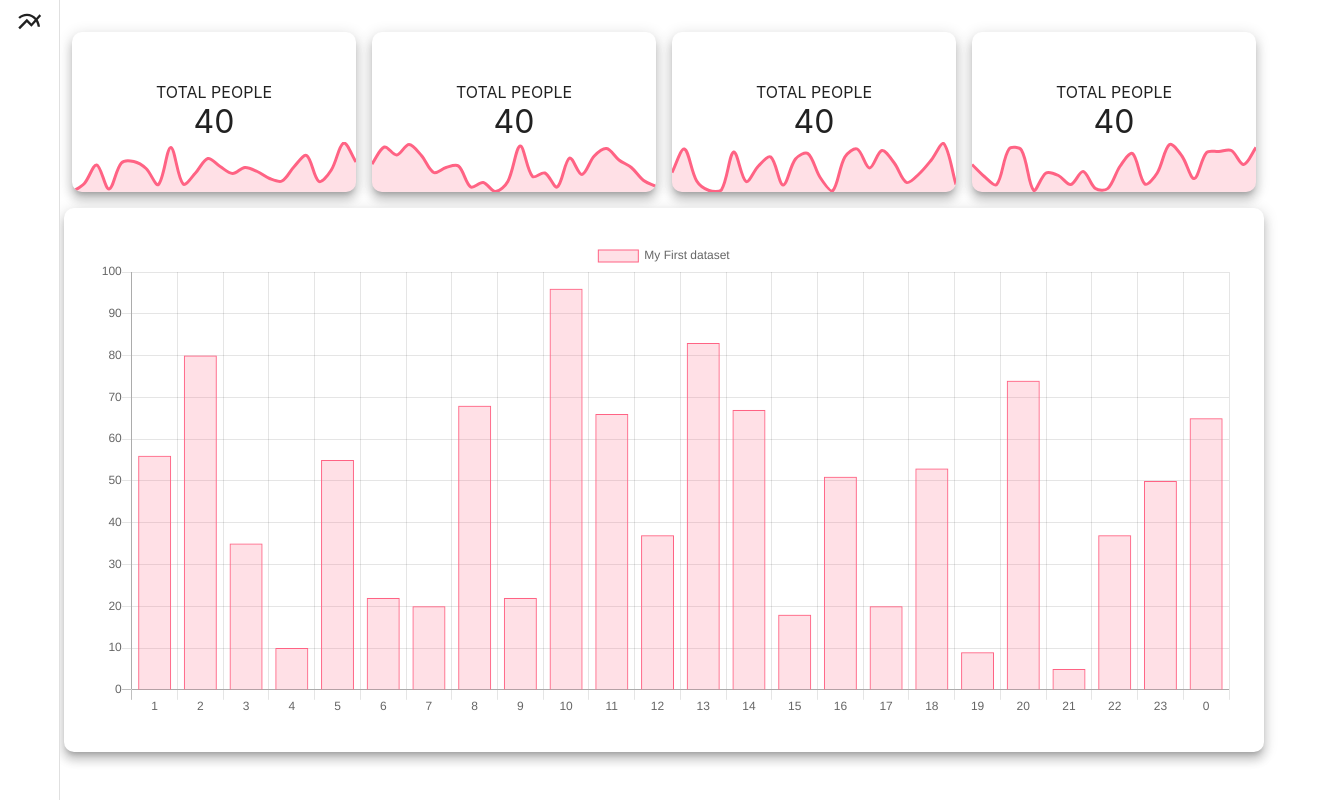
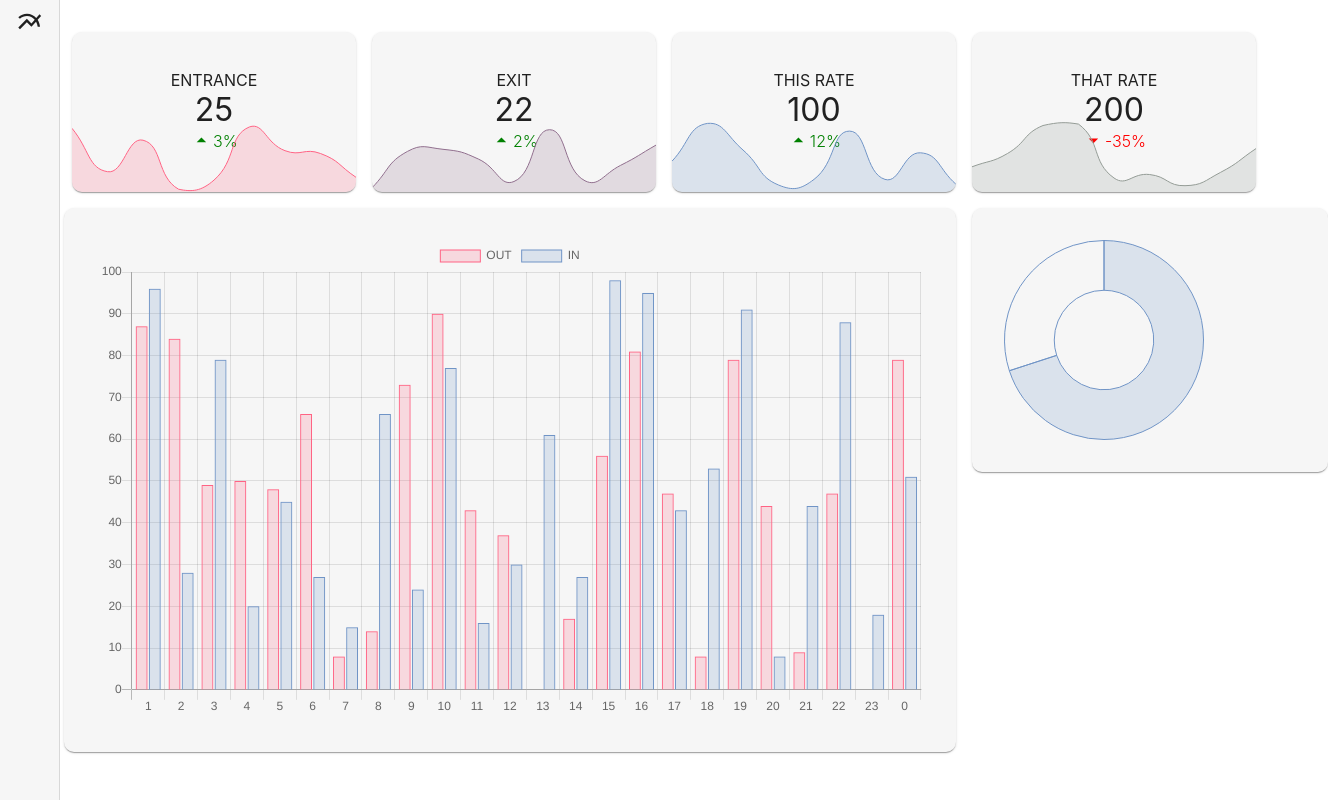
Before and after one commit to Corsage/2020-vision, a React (Create React App) app in the folder front/my-app/: page /dashboard in a window 1280 px wide. Shown: the whole page, 1328 px wide, since content can reach past the window. Built offline with nearby package versions, Linux system fonts and the light colour scheme.

Commit message:
Dhasboard added more styling

```diff
--- a/front/my-app/src/App.js
+++ b/front/my-app/src/App.js
@@ -22,8 +22,8 @@ function App() {
   return (
     <ThemeProvider theme={theme}>
       <div className={classes.app}>
+      <Router>
         <MyDrawer/>
-        <Router>
           <Switch>
             <Route path ='/dashboard' component={DashboardOverview}/>
           </Switch>
--- a/front/my-app/src/components/DashboardOverview.js
+++ b/front/my-app/src/components/DashboardOverview.js
@@ -1,6 +1,6 @@
 import { Button, Card, Container, Grid, makeStyles } from '@material-ui/core'
 import React from 'react'
-import { Bar } from 'react-chartjs-2';
+import { Bar, Doughnut } from 'react-chartjs-2';
 import SmallStat from './SmallStat';
 
 const useStyles = makeStyles((theme) => ({
@@ -8,20 +8,25 @@ const useStyles = makeStyles((theme) => ({
         height: '100%'
     },
     barCard: {
-        width: "100%",
+        masWidth: "100%",
         height: '30rem',
         padding: '2rem'
     },
     barChart: {
+        maxWidth: '100%',
+    },
+    doughnutCard: {
+        padding: '2rem',
         width: '100%',
-        maxWidth: '100%',
+        maxWidth: '100%'
     }
 }))
 
 const DashboardOverview = () => {
     var classes = useStyles()
     var chartLabels = [];
-    var chartData = []
+    var chartData = [];
+    var chartData2 = [];
     const chartReference = React.createRef();
     for (var x = 1; x < 25; x++) {
         const date = new Date(2020, 11, 21, x, 0, 0, 0)
@@ -33,46 +38,115 @@ const DashboardOverview = () => {
     //     labels: chartLabels,
     //     datasets: {data: chartData }
     // }
+    for (var x = 1; x < 25; x++) {
+        chartData2.push(Math.floor(Math.random() * 100))
+    }
 
     const data = {
         labels: chartLabels,
         datasets: [
             {
-                label: 'My First dataset',
+                label: 'OUT',
                 backgroundColor: 'rgba(255,99,132,0.2)',
                 borderColor: 'rgba(255,99,132,1)',
                 borderWidth: 1,
                 hoverBackgroundColor: 'rgba(255,99,132,0.4)',
                 hoverBorderColor: 'rgba(255,99,132,1)',
                 data: chartData
+            },
+            {
+                label: 'IN',
+                backgroundColor: 'rgba(112, 148, 198, 0.2)',
+                borderColor: 'rgba(112, 148, 198, 1)',
+                borderWidth: 1,
+                hoverBackgroundColor: 'rgba(112, 148, 198,0.4)',
+                hoverBorderColor: 'rgba(112, 148, 198,1)',
+                data: chartData2
             }
         ]
     };
 
+    const doughnutData = {
+        labels: [
+            'Capacity',
+            'Empty',
+        ],
+        datasets: [{
+            data: [70, 30],
+            backgroundColor: [
+                'rgba(112, 148, 198, 0.2)',
+                'rgba(0,0,0,0)',
+
+            ],
+            hoverBackgroundColor: [
+                'rgba(112, 148, 198,1',
+                'rgba(0,0,0,0)',
+
+            ],
+            borderColor: 'rgba(112, 148, 198,1)',
+            borderWidth: 1,
+        }]
+    }
+    const doughnutOptions = {
+        aspectRatio: 1,
+        maintainAspectRatio: false,
+        responsive: false,
+        legend: {
+            display: false
+        },
+
+        tooltips: {
+            enabled: false,
+            custom: false
+        },
+
+
+    }
     return (
-        <Grid container direction='column' style={{ paddingLeft: '4rem', paddingRight: '1rem', paddingTop:'2rem' }}>
-            <Grid container direction='row' justify='flex-start' style={{marginBottom:'1rem'}}>
-                <Grid container direction='column' md={3} style={{padding:'0 0.5rem'}}>
-                    <SmallStat />
+        <Grid container direction='column' style={{ paddingLeft: '4rem', paddingRight: '1rem', paddingTop: '2rem' }}>
+            <Grid container direction='row' justify='flex-start' style={{ marginBottom: '1rem' }}>
+                <Grid container direction='column' md={3} style={{ padding: '0 0.5rem' }}>
+                    <SmallStat title={'ENTRANCE'} value={`25`} rate={0.03} color={`255,99,132`} />
                 </Grid>
-                <Grid container direction='column' md={3} style={{padding:'0 0.5rem'}}>
-                    <SmallStat />
+                <Grid container direction='column' md={3} style={{ padding: '0 0.5rem' }}>
+                    <SmallStat title={'EXIT'} value={'22'} rate={0.02} color={`144, 110, 141`} />
                 </Grid>
-                <Grid container direction='column' md={3} style={{padding:'0 0.5rem'}}>
-                    <SmallStat />
+                <Grid container direction='column' md={3} style={{ padding: '0 0.5rem' }}>
+                    <SmallStat title={'THIS RATE'} value={'100'} rate={+0.12} color={'112, 148, 198'} />
                 </Grid>
-                <Grid container direction='column' md={3} style={{padding:'0 0.5rem'}}>
-                    <SmallStat />
+
+                <Grid container direction='column' md={3} style={{ padding: '0 0.5rem' }}>
+                    <SmallStat title={'THAT RATE'} value={'200'} rate={-0.35} color={'147, 155, 149'} />
                 </Grid>
 
             </Grid>
             <Grid container direction='row' justify='flex-start' >
-                <Card className={classes.barCard} raised>
-                    <Bar ref={chartReference} data={data}
-                        width={'100%'}
-                        options={{ maintainAspectRatio: false }}
-                    />
-                </Card>
+                <Grid item md={9} style={{ paddingRight: '0.5rem' }}>
+                    <Grid container direction='column'>
+                        <Card className={classes.barCard} >
+                            <Bar ref={chartReference} data={data}
+                                width={'100%'}
+                                options={{ maintainAspectRatio: false }}
+                            />
+                        </Card>
+                    </Grid>
+                </Grid>
+
+                <Grid item md={3} style={{ paddingLeft: '0.5rem' }}>
+                    <Grid container direction='column'>
+                        <Card className={classes.doughnutCard}>
+                            <Doughnut
+                                width={200}
+                                height={200}
+                                ref={chartReference}
+                                data={doughnutData}
+                                options={doughnutOptions}
+                            />
+
+                        </Card>
+                    </Grid>
+                </Grid>
+
             </Grid>
         </Grid>
 
--- a/front/my-app/src/components/MyDrawer.js
+++ b/front/my-app/src/components/MyDrawer.js
@@ -1,13 +1,19 @@
 import { Drawer, ListItem } from '@material-ui/core'
 import React from 'react'
 import MultilineChartIcon from '@material-ui/icons/MultilineChart';
+import { useHistory } from "react-router-dom";
+ const MyDrawer = () => {
+    const history = useHistory();
 
- const MyDrawer = () => {
+
+    const handleGoToDashboard = () => {
+        history.push('/dashboard');
+    }
 
     return (
         <Drawer variant="permanent">
-            <ListItem button>
-                <MultilineChartIcon/>
+            <ListItem button onClick={handleGoToDashboard}>
+                <MultilineChartIcon />
             </ListItem>
         </Drawer>
         )
--- a/front/my-app/src/components/SmallStat.js
+++ b/front/my-app/src/components/SmallStat.js
@@ -1,13 +1,36 @@
-import { Card, CardContent, Grid, Typography } from '@material-ui/core'
+import { Card, CardContent, Grid, makeStyles, Typography } from '@material-ui/core'
 import React from 'react'
 import { Line } from 'react-chartjs-2';
+import ArrowDropUpIcon from '@material-ui/icons/ArrowDropUp';
+import ArrowDropDownIcon from '@material-ui/icons/ArrowDropDown';
 
+const useStyles = makeStyles((theme) => ({
+    rateTextGreen: {
+        fontSize: '1rem',
+        color: 'green',
+        justifyItems: 'center',
+        display: 'flex',
+        alignItems: 'center'
+    },
+    rateTextRed: {
+        fontSize: '1rem',
+        color: 'red',
+        justifyItems: 'center',
+        display: 'flex',
+        alignItems: 'center'
+    },
 
-const SmallStat = () => {
+    arrow: {
+
+    }
+}))
+
+const SmallStat = ({ title, value, dataset, rate, color }) => {
+    const classes = useStyles();
     var chartLabels = [];
     var chartData = []
     const chartReference = React.createRef();
-    for (var x = 1; x < 25; x++) {
+    for (var x = 1; x < 10; x++) {
         const date = new Date(2020, 11, 21, x, 0, 0, 0)
         chartLabels.push(date.getHours())
         chartData.push(Math.floor(Math.random() * 100))
@@ -23,8 +46,8 @@ const SmallStat = () => {
         datasets: [
             {
                 label: 'My First dataset',
-                backgroundColor: 'rgba(255,99,132,0.2)',
-                borderColor: 'rgba(255,99,132,1)',
+                backgroundColor: `rgba(${color},0.2)`,
+                borderColor: `rgba(${color},1)`,
                 data: chartData
             }
         ]
@@ -45,8 +68,11 @@ const SmallStat = () => {
                 radius: 0
             },
             line: {
-                tension: 0.33
+                tension: 0.5,
+                borderWidth: 1,
             }
+
+
         },
         scales: {
             xAxes: [
@@ -71,14 +97,24 @@ const SmallStat = () => {
     };
 
     return (
-        <Card style={{ width: '100%', height: '10rem' }} raised>
-            <Grid container direction='column' alignItems='center' justify='center' style={{height:'100%', position:'relative'}}>
-                <Typography variant={'h4'}>TOTAL PEOPLE</Typography>
-                <Typography variant={'h3'}>40</Typography>
-                <div style={{bottom:0, position:'absolute', width:'100%'}}>
+        <Card style={{ width: '100%', height: '10rem' }} >
+            <Grid container direction='column' alignItems='center' justify='center' style={{ height: '100%', position: 'relative' }}>
+                <Typography variant={'h4'}>{title}</Typography>
+                <Typography variant={'h3'}>{value}</Typography>
+                <Typography className={rate < 0? classes.rateTextRed : classes.rateTextGreen} >
+                    {rate < 0 &&
+                        <ArrowDropDownIcon className={classes.arrow} fontSize={'small'} />
+                    }
+
+                    {rate > 0&&
+                        <ArrowDropUpIcon className={classes.arrow} fontSize={'small'}/>
+                    }
+                    {rate * 100}%
+                </Typography>
+                <div style={{ bottom: 0, position: 'absolute', width: '100%' }}>
                     <Line
                         width={'100%'}
-                        height={50}
+                        height={70}
                         ref={chartReference}
                         data={data}
                         options={chartOptions}
--- a/front/my-app/src/defaultTheme.js
+++ b/front/my-app/src/defaultTheme.js
@@ -37,7 +37,8 @@ export default {
             main: '#ac3b61'
         },
         background: {
-            default: '#eee2dc',
+            default: '#dcdcdc',
+            paper: '#f6f6f6'
         }
     },
     overrides: {
```
